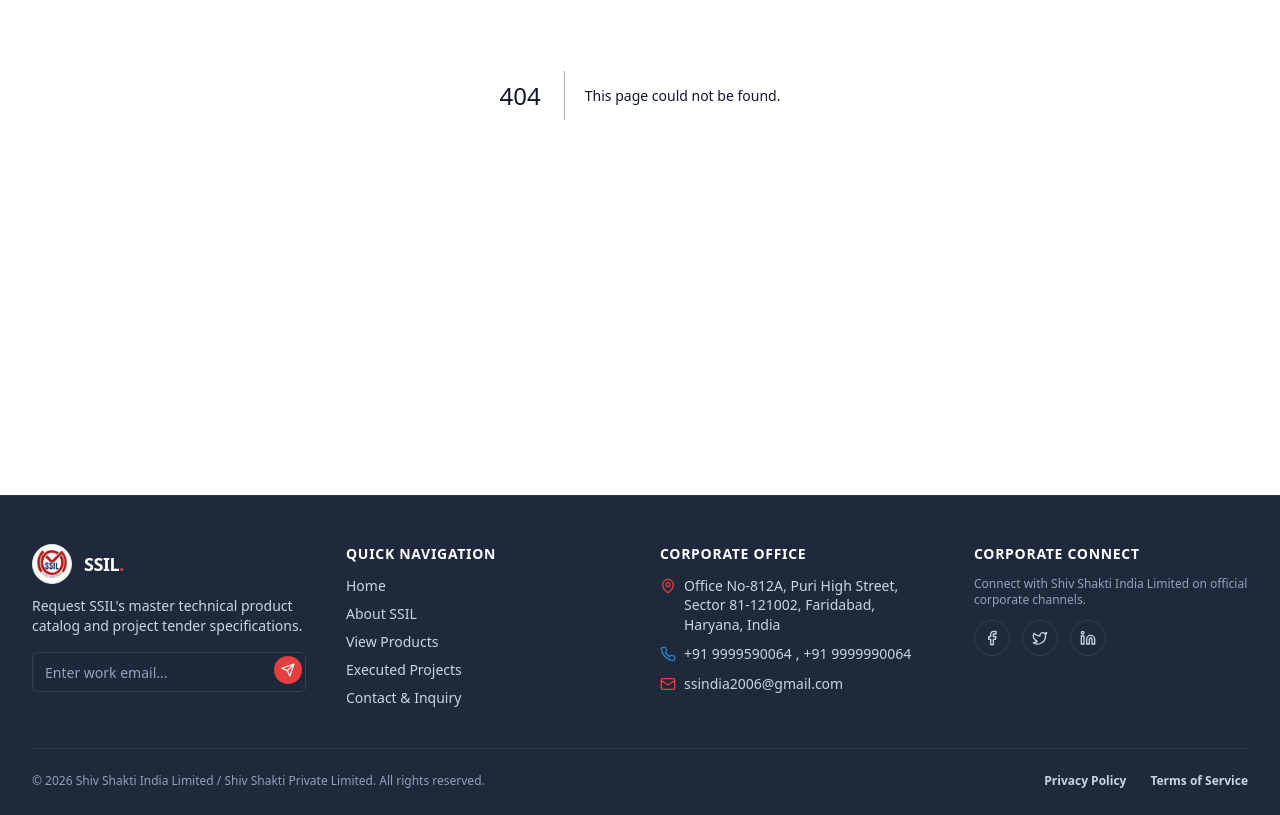
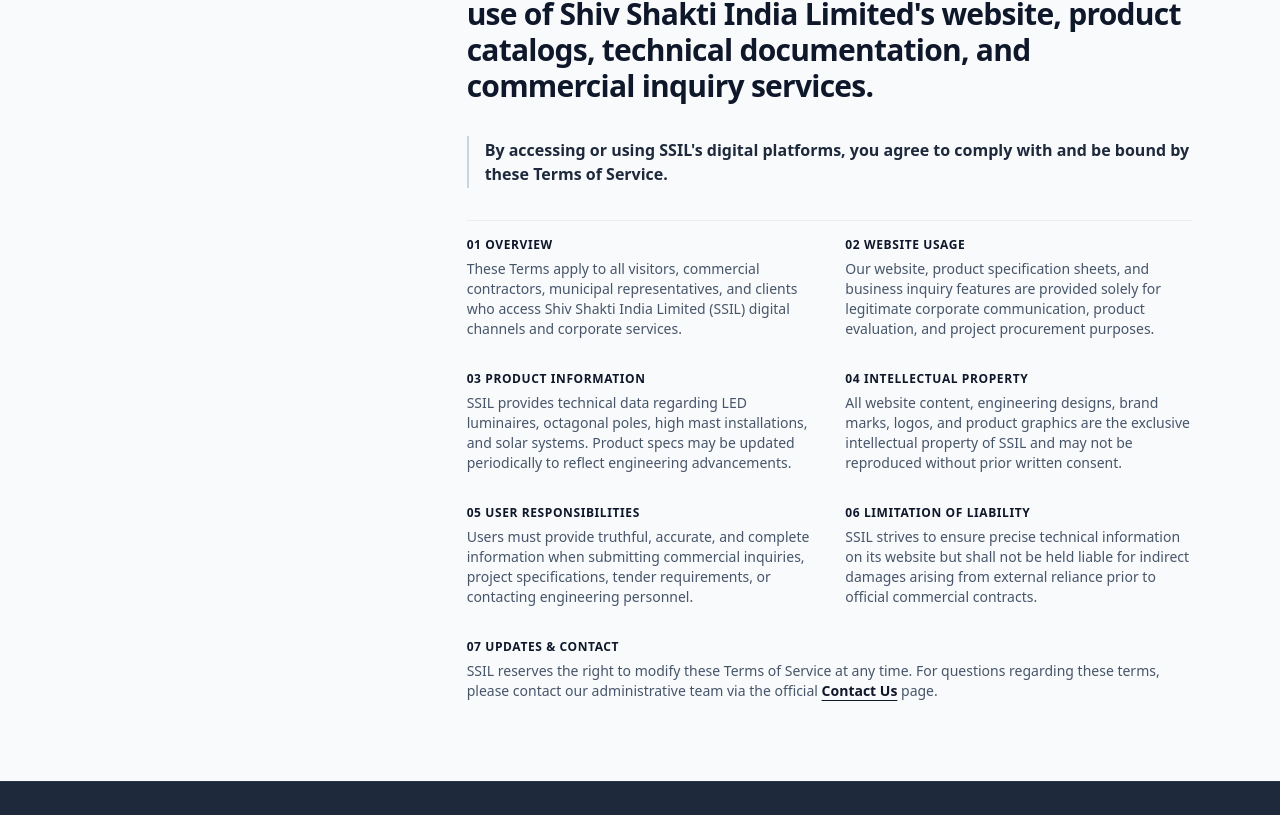
Before and after one commit to Harshit-SSPL/HarshitSSPL, a Next.js app in the folder frontend/: page /terms-of-service in a window 1280 px wide. Before the commit this address had no page. Shown: the part 305-1120 px from the top of the page. Built offline with nearby package versions, Linux system fonts and the light colour scheme.

Commit message:
Added Terms of Service page matching Privacy Policy design

```diff
--- /dev/null
+++ b/frontend/app/terms-of-service/page.tsx
@@ -0,0 +1,133 @@
+"use client";
+
+import React from "react";
+import Link from "next/link";
+
+export default function TermsOfServicePage() {
+  React.useEffect(() => {
+    if (typeof window !== "undefined") {
+      if ("scrollRestoration" in window.history) {
+        window.history.scrollRestoration = "manual";
+      }
+      window.scrollTo(0, 0);
+    }
+  }, []);
+
+  return (
+    <div className="w-full bg-slate-50 dark:bg-slate-950 text-slate-900 dark:text-slate-100 transition-colors duration-300 pt-28 sm:pt-32 md:pt-36 pb-16 md:pb-20">
+      <div className="container mx-auto px-4 md:px-6 max-w-6xl">
+
+        {/* Single Terms of Service Heading (Exact 1 Heading, Black in Light Mode, White in Dark Mode) */}
+        <h1 className="text-3xl sm:text-4xl lg:text-5xl font-black tracking-tight text-slate-900 dark:text-white uppercase mb-6">
+          TERMS OF SERVICE
+        </h1>
+
+        {/* Thin Horizontal Divider */}
+        <div className="border-b border-slate-200 dark:border-slate-800 mb-8 sm:mb-12" />
+
+        {/* Asymmetric Composition: Left Whitespace (4 Cols) + Right-Shifted Content (8 Cols) */}
+        <div className="grid grid-cols-1 lg:grid-cols-12 gap-8">
+
+          {/* Left Side: Intentional Whitespace on Desktop (4 Cols) */}
+          <div className="hidden lg:block lg:col-span-4" />
+
+          {/* Right Side: Primary Content Composition (8 Cols) */}
+          <div className="lg:col-span-8 space-y-6 sm:space-y-8">
+
+            {/* Large Bold Terms Statement */}
+            <p className="text-xl sm:text-2xl lg:text-3xl font-bold tracking-tight text-slate-900 dark:text-white leading-snug">
+              These Terms of Service govern your access to and use of Shiv Shakti India Limited&apos;s website, product catalogs, technical documentation, and commercial inquiry services.
+            </p>
+
+            {/* Slightly Emphasized Supporting Statement */}
+            <p className="text-sm sm:text-base font-semibold text-slate-800 dark:text-slate-200 border-l-2 border-slate-300 dark:border-slate-700 pl-4 py-0.5">
+              By accessing or using SSIL&apos;s digital platforms, you agree to comply with and be bound by these Terms of Service.
+            </p>
+
+            {/* Compact Legal Sections Grid */}
+            <div className="grid grid-cols-1 sm:grid-cols-2 gap-6 sm:gap-8 pt-4 text-xs sm:text-sm text-slate-600 dark:text-slate-400 font-normal leading-relaxed border-t border-slate-200/60 dark:border-slate-800/80">
+
+              {/* Section 1 — Overview & Agreement */}
+              <div className="space-y-1.5">
+                <h4 className="text-xs font-bold uppercase tracking-wider text-slate-900 dark:text-slate-200">
+                  01 Overview
+                </h4>
+                <p>
+                  These Terms apply to all visitors, commercial contractors, municipal representatives, and clients who access Shiv Shakti India Limited (SSIL) digital channels and corporate services.
+                </p>
+              </div>
+
+              {/* Section 2 — Website Usage */}
+              <div className="space-y-1.5">
+                <h4 className="text-xs font-bold uppercase tracking-wider text-slate-900 dark:text-slate-200">
+                  02 Website Usage
+                </h4>
+                <p>
+                  Our website, product specification sheets, and business inquiry features are provided solely for legitimate corporate communication, product evaluation, and project procurement purposes.
+                </p>
+              </div>
+
+              {/* Section 3 — Product Information */}
+              <div className="space-y-1.5">
+                <h4 className="text-xs font-bold uppercase tracking-wider text-slate-900 dark:text-slate-200">
+                  03 Product Information
+                </h4>
+                <p>
+                  SSIL provides technical data regarding LED luminaires, octagonal poles, high mast installations, and solar systems. Product specs may be updated periodically to reflect engineering advancements.
+                </p>
+              </div>
+
+              {/* Section 4 — Intellectual Property */}
+              <div className="space-y-1.5">
+                <h4 className="text-xs font-bold uppercase tracking-wider text-slate-900 dark:text-slate-200">
+                  04 Intellectual Property
+                </h4>
+                <p>
+                  All website content, engineering designs, brand marks, logos, and product graphics are the exclusive intellectual property of SSIL and may not be reproduced without prior written consent.
+                </p>
+              </div>
+
+              {/* Section 5 — User Responsibilities */}
+              <div className="space-y-1.5">
+                <h4 className="text-xs font-bold uppercase tracking-wider text-slate-900 dark:text-slate-200">
+                  05 User Responsibilities
+                </h4>
+                <p>
+                  Users must provide truthful, accurate, and complete information when submitting commercial inquiries, project specifications, tender requirements, or contacting engineering personnel.
+                </p>
+              </div>
+
+              {/* Section 6 — Limitation of Liability */}
+              <div className="space-y-1.5">
+                <h4 className="text-xs font-bold uppercase tracking-wider text-slate-900 dark:text-slate-200">
+                  06 Limitation of Liability
+                </h4>
+                <p>
+                  SSIL strives to ensure precise technical information on its website but shall not be held liable for indirect damages arising from external reliance prior to official commercial contracts.
+                </p>
+              </div>
+
+              {/* Section 7 — Updates & Contact */}
+              <div className="space-y-1.5 sm:col-span-2">
+                <h4 className="text-xs font-bold uppercase tracking-wider text-slate-900 dark:text-slate-200">
+                  07 Updates &amp; Contact
+                </h4>
+                <p>
+                  SSIL reserves the right to modify these Terms of Service at any time. For questions regarding these terms, please contact our administrative team via the official{" "}
+                  <Link href="/contact" className="text-slate-900 dark:text-white font-semibold underline underline-offset-4 hover:text-ssil-red transition-colors">
+                    Contact Us
+                  </Link>{" "}
+                  page.
+                </p>
+              </div>
+
+            </div>
+
+          </div>
+
+        </div>
+
+      </div>
+    </div>
+  );
+}
--- a/frontend/components/ui/footer-section.tsx
+++ b/frontend/components/ui/footer-section.tsx
@@ -175,7 +175,7 @@
             <Link href="/privacy-policy" className="transition-colors hover:text-ssil-red">
               Privacy Policy
             </Link>
-            <Link href="/terms" className="transition-colors hover:text-ssil-red">
+            <Link href="/terms-of-service" className="transition-colors hover:text-ssil-red">
               Terms of Service
             </Link>
           </nav>
```
